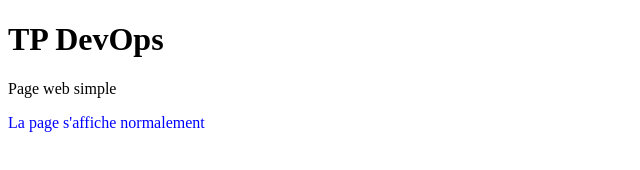
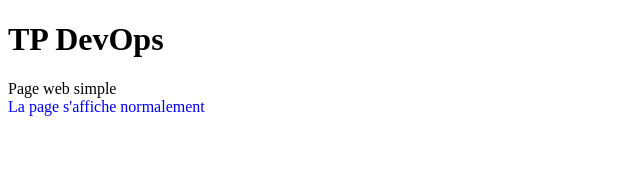
Before and after one commit to AbrASM1/devops, a plain HTML site: page index.html in a window 1280 px wide. Shown: the whole page, without its empty margins (0-640 px from the left). Drawn offline with Linux system fonts and the light colour scheme.

Commit message:
Deploy test Final

```diff
--- a/index.html
+++ b/index.html
@@ -6,9 +6,9 @@
 </head>
 <body>
 <h1>TP DevOps</h1>
-<p>
+<div>
   Page web simple
   <div style="color:blue;">La page s'affiche normalement</div>
-</p>
+</div>
 </body>
 </html>
```
